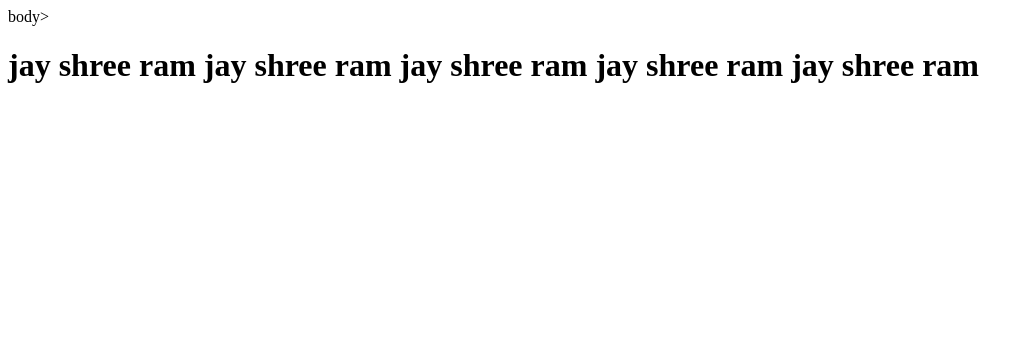
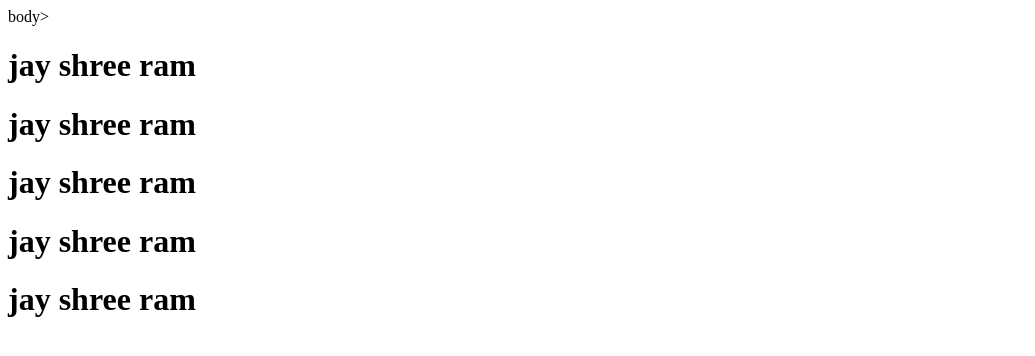
Before and after one commit to premyadav982977-lang/student-project, a plain HTML site: page index.html in a window 1280 px wide. Shown: the whole page, without its empty margins (0-1035 px from the left). Drawn offline with Linux system fonts and the light colour scheme.

Commit message:
Update index.html

```diff
--- a/index.html
+++ b/index.html
@@ -5,11 +5,11 @@
 </head>
 body>
   <h1>
-jay shree ram
-    jay shree ram
-    jay shree ram
-    jay shree ram
-    jay shree ram
+jay shree ram</h1>
+    <h1>jay shree ram</h1>
+    <h1>jay shree ram</h1>
+    <h1>jay shree ram</h1>
+   <h1> jay shree ram</h1>
   </h1>
 </body>
 
```
